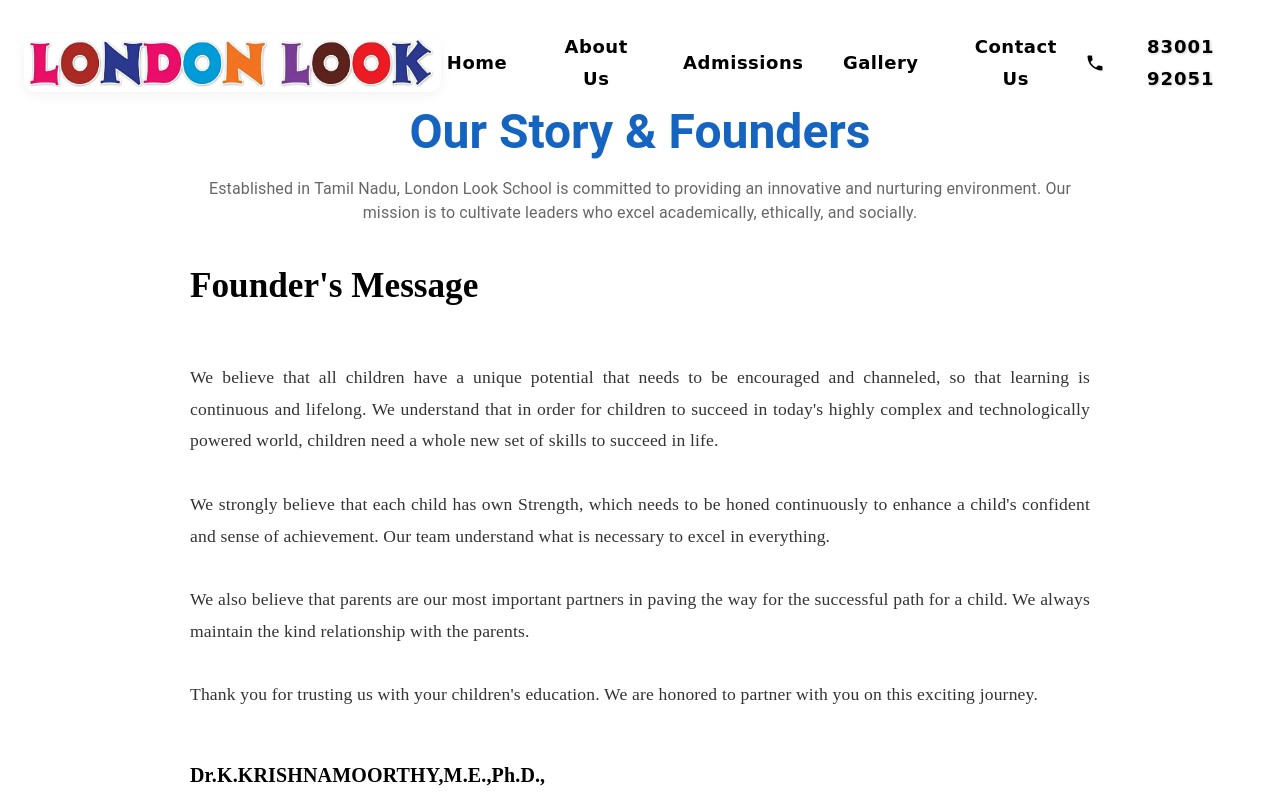
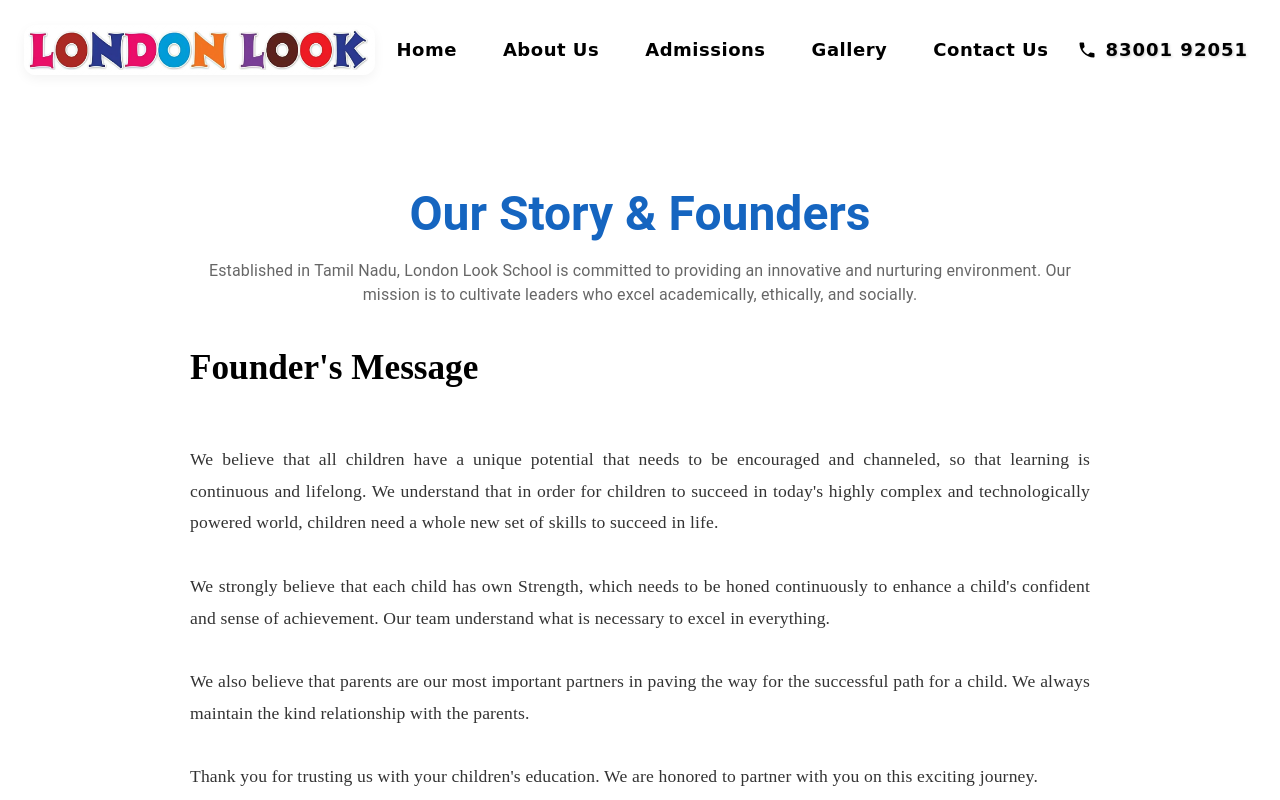
Before and after one commit to kaviraj-m/londonlook-website, a React (Vite) app: page /about in a window 1280 px wide. Shown: the top 800 px of the page. Built offline with nearby package versions, Linux system fonts and the light colour scheme.

Commit message:
vercel deploy fix

```diff
--- a/src/App.tsx
+++ b/src/App.tsx
@@ -1,10 +1,11 @@
 import { BrowserRouter } from 'react-router-dom';
 import AppRouter from './router';
+import ScrollToTop from './components/ScrollToTop';
 
 const App = () => {
   return (
-
     <BrowserRouter>
+      <ScrollToTop />
       <AppRouter />
     </BrowserRouter>
   );
--- /dev/null
+++ b/src/components/ScrollToTop.tsx
@@ -0,0 +1,14 @@
+import { useEffect } from 'react';
+import { useLocation } from 'react-router-dom';
+
+function ScrollToTop() {
+  const { pathname } = useLocation();
+
+  useEffect(() => {
+    window.scrollTo(0, 0);
+  }, [pathname]);
+
+  return null;
+}
+
+export default ScrollToTop;
--- a/src/components/about/OurStoryFounders.tsx
+++ b/src/components/about/OurStoryFounders.tsx
@@ -1,4 +1,4 @@
-import { Container, Typography, Grid, Card, CardContent, CardMedia, Box, Divider, Paper } from "@mui/material";
+import { Container, Typography, Grid, Card, CardContent, CardMedia, Box } from "@mui/material";
 
 const founder = {
   name: "Dr. K. Krishnamoorthy",
--- a/src/layout/MainLayout.tsx
+++ b/src/layout/MainLayout.tsx
@@ -1,12 +1,29 @@
-import { Box } from "@mui/material";
+import { Box, CssBaseline } from "@mui/material";
 import Header from "../components/Header";
 import Footer from "../components/Footer";
+import { useEffect } from "react";
+import { useLocation } from "react-router-dom";
 
 interface MainLayoutProps {
   children: React.ReactNode;
 }
 
 const MainLayout: React.FC<MainLayoutProps> = ({ children }) => {
+  const { pathname } = useLocation();
+
+  useEffect(() => {
+    // Scroll to top when path changes
+    window.scrollTo(0, 0);
+
+    // Apply smooth scrolling to the document
+    document.documentElement.style.scrollBehavior = "smooth";
+
+    return () => {
+      // Clean up
+      document.documentElement.style.scrollBehavior = "";
+    };
+  }, [pathname]);
+
   return (
     <Box
       sx={{
@@ -14,8 +31,17 @@
         maxWidth: "100vw",
       }}
     >
+      <CssBaseline />
       <Header />
-      <Box sx={{ flexGrow: 1 }}>{children}</Box>
+      <Box
+        sx={{
+          flexGrow: 1,
+          // Add padding top to account for the fixed header
+          pt: { xs: '70px', sm: '80px', md: '90px' },
+        }}
+      >
+        {children}
+      </Box>
       <Footer />
     </Box>
   );
--- a/src/pages/Gallery.tsx
+++ b/src/pages/Gallery.tsx
@@ -1,8 +1,6 @@
 import SchoolInfrastructure from "../components/gallery/SchoolInfrastructure";
 import EventsCelebrations from "../components/gallery/EventsCelebrations";
 import ClassroomActivities from "../components/gallery/ClassroomActivities";
-import OutdoorPlaySports from "../components/gallery/OutdoorPlaySports";
-import VideoTour from "../components/gallery/VideoTour";
 
 
 const Gallery = () => {
--- a/src/pages/Home.tsx
+++ b/src/pages/Home.tsx
@@ -1,6 +1,5 @@
 import HeroSection from "../components/HeroSection";
 import FeaturesSection from "../components/FeaturesSection";
-import Testimonials from "../components/Testimonials";
 import VirtualTour from "../components/VirtualTour";
 import { Box } from "@mui/material";
 import Infrastructure from "../components/Infrastructure";
```
